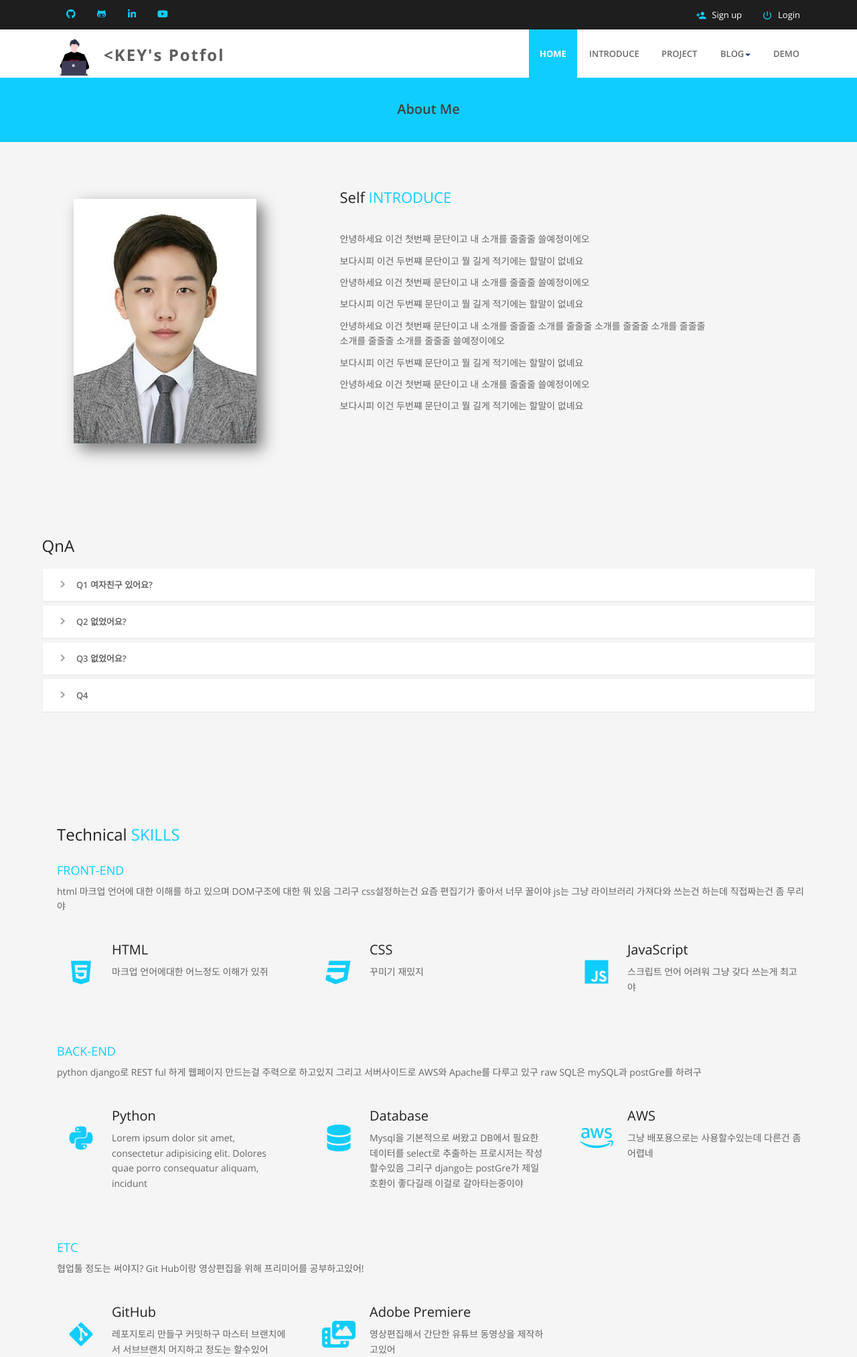
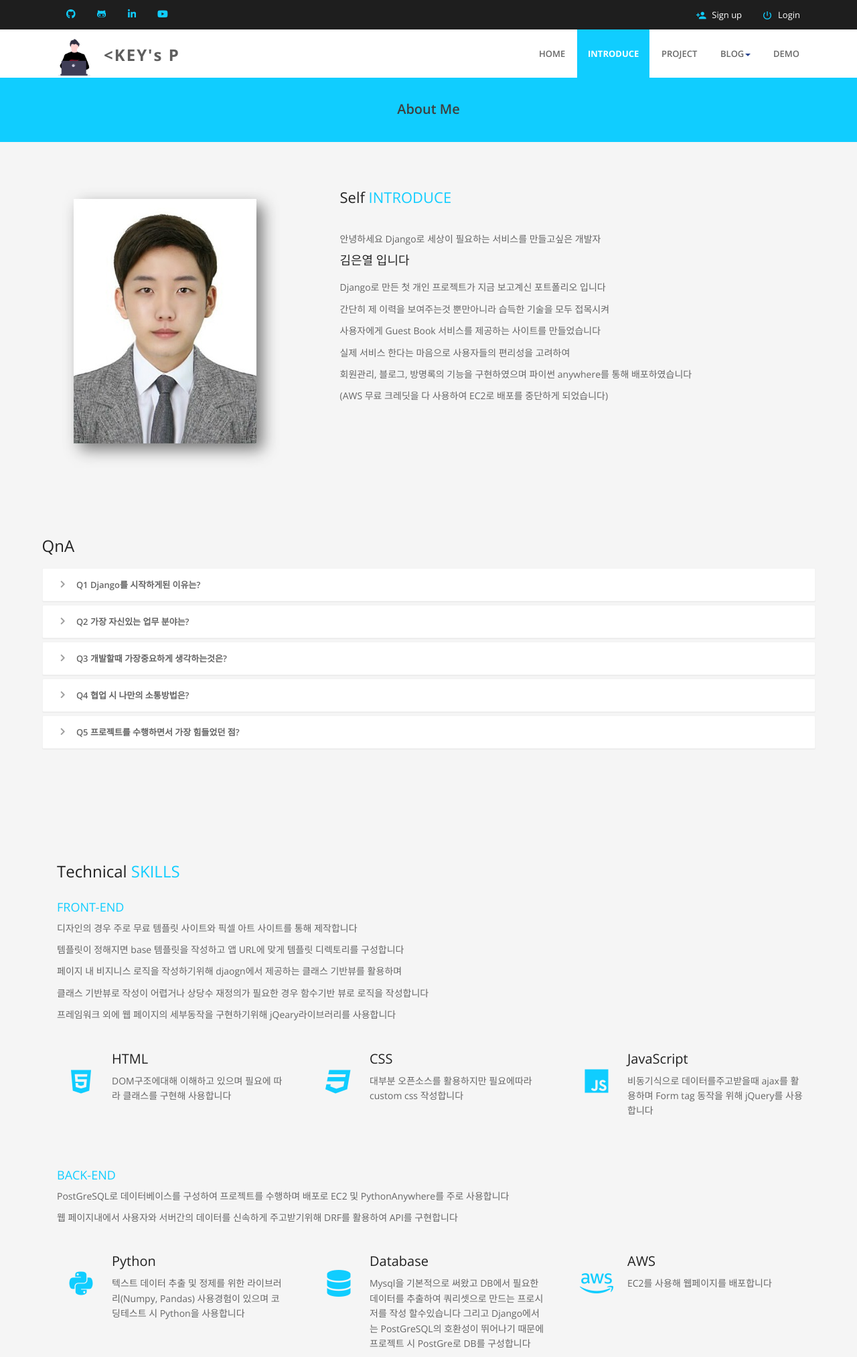
Before and after one commit to KimEunYeol/web-portfolio, a Django app: page /main/about in a window 1280 px wide; the page is wider, and only the part inside the window is pictured. Shown: the top 2026 px of that part at 67% size. Run offline with Django 3.2, Linux system fonts and the light colour scheme; parts of the project's set-up code (start-up, migrations or seed data) failed here and were passed over; some libraries are stand-ins or nearby versions.

Commit message:
templates renewal
context modify

```diff
--- a/portfolio_project/templates/base.html
+++ b/portfolio_project/templates/base.html
@@ -4,7 +4,7 @@
 
 <head>
 	<meta charset="utf-8">
-	<title>KEY's Portfolio for SunTech</title>
+	<title>KEY's Web Portfolio</title>
 	<meta name="viewport" content="width=device-width, initial-scale=1.0" />
 	<meta name="description" content="" />
 	<meta name="author" content="kimeunyeol" />
@@ -94,8 +94,7 @@
 						">
 							<div class="typing-txt">
 								<ul style="display: none;">
-									<li>&lt;KEY's&nbsp;Potfolio/&gt;</li>
-									<li>&lt;For&nbsp;SunTech/&gt;</li>
+									<li>&lt;KEY's&nbsp;Portfolio/&gt;</li>
 								</ul>
 							</div>
 							<p class="typing"></p>
@@ -103,12 +102,14 @@
 					</div>
 					<div class="navbar-collapse collapse ">
 						<ul class="nav navbar-nav">
-							<li class="active"><a class="waves-effect waves-dark" href="{% url 'main' %}">Home</a></li>
-							<li><a class="waves-effect waves-dark" href="{% url 'about' %}">Introduce</a></li>
-							<li><a class="waves-effect waves-dark" href="{% url 'project' %}">Project</a></li>
-							<li class="dropdown">
+
+
+							<li {% block intro %} {% endblock %}><a class="waves-effect waves-dark" href="{% url 'main' %}">Home</a></li>
+							<li {% block about %} {% endblock %} ><a class="waves-effect waves-dark" href="{% url 'about' %}">Introduce</a></li>
+							<li {% block project %} {% endblock %}><a class="waves-effect waves-dark" href="{% url 'project' %}">Project</a></li>
+							<li class="dropdown {% block blog %} {% endblock %} ">
 								<a href="#" data-toggle="dropdown"
-									class="dropdown-toggle waves-effect waves-dark">Blog<b class="caret"></b></a>
+								class="dropdown-toggle waves-effect waves-dark">Blog<b class="caret"></b></a>
 								<ul class="dropdown-menu">
 									<li><a class="waves-effect waves-dark" href="{% url 'post_list' %}">Post</a></li>
 									<li><a class="waves-effect waves-dark" href="{% url 'guestbook' %}">Guest Book</a>
--- a/portfolio_project/templates/base_simple.html
+++ b/portfolio_project/templates/base_simple.html
@@ -4,7 +4,7 @@
 
 <head>
 	<meta charset="utf-8">
-	<title>KEY's Portfolio for SunTech</title>
+	<title>KEY's Web Portfolio</title>
 	<meta name="viewport" content="width=device-width, initial-scale=1.0" />
 	<meta name="description" content="" />
 	<meta name="author" content="kimeunyeol" />
--- a/portfolio_project/templates/blog/post_list.html
+++ b/portfolio_project/templates/blog/post_list.html
@@ -1,5 +1,6 @@
 {% extends "base.html" %}
 {% load static %}
+{% block blog %} active {% endblock %}
 {% load widget_tweaks %}
 {% block head %}
 <!-- Vendor Styles -->
@@ -26,8 +27,9 @@
             <div class="col-md-12">
                 <div class="about-logo">
                     <h3>My <span class="color">Blog</span></h3>
-                    <p>뭐 대충 좀 너희 회사랑 관련된 기술과 산업동향 및 개발에 필요한 것들을 일목요연하게 포스팅해줄게</p>
-                    <p>그리고 덤으로 내가 이 포트폴리오를 하면서 알게된 수많은것들도 함꼐 올려줄게</p>
+                    <p>Django로 작성된 Blog 입니다</p>
+                    <p>Tag로 게시물을 정렬할수있으며 이미지 클릭시 썸네일을 확대하여 볼수 있습니다</p>
+                    <p>최하단에서 제목과 작성자를 연관해 검색 할수 있습니다</p>
                 </div>
             </div>
         </div>
--- a/portfolio_project/templates/guestbook/guestbook_list.html
+++ b/portfolio_project/templates/guestbook/guestbook_list.html
@@ -1,6 +1,6 @@
 {% extends "base.html" %}
 {% load static %}
-
+{% block blog %} active {% endblock %}
 {% if error_flag == True %}
 <script>alert('게시물 등록에 실패했습니다')</script>
 {% endif %}
@@ -68,7 +68,7 @@
 <div class="container">
 	<div class="col-8">
 		{% for guestbook_post in guestbook_posts %}
-		<div class="row service-v1 img-user margin-bottom-40">
+		<div class="row service-v1 img-user margin-bottom-40" style="display: table; margin-left: auto; margin-right: auto;">
 			<div class="col md-margin-bottom-40">
 				<div class="card small">
 					<div class="card-image">
--- a/portfolio_project/templates/intro/about.html
+++ b/portfolio_project/templates/intro/about.html
@@ -1,4 +1,5 @@
 {% extends "base.html" %}
+{% block about %} class="active" {% endblock %}
 {% block contents %}
 {% load static %}
 <section id="inner-headline">
@@ -20,14 +21,14 @@
 				<div class="col-md-6">
 					<div class="about-text">
 						<h3>Self <span class="color">Introduce</span></h3>
-						<p>안녕하세요 이건 첫번째 문단이고 내 소개를 줄줄줄 쓸예정이에오</p>
-						<p>보다시피 이건 두번쨰 문단이고 뭘 길게 적기에는 할말이 없녜요</p>
-						<p>안녕하세요 이건 첫번째 문단이고 내 소개를 줄줄줄 쓸예정이에오</p>
-						<p>보다시피 이건 두번쨰 문단이고 뭘 길게 적기에는 할말이 없녜요</p>
-						<p>안녕하세요 이건 첫번째 문단이고 내 소개를 줄줄줄 소개를 줄줄줄 소개를 줄줄줄 소개를 줄줄줄 소개를 줄줄줄 소개를 줄줄줄 쓸예정이에오</p>
-						<p>보다시피 이건 두번쨰 문단이고 뭘 길게 적기에는 할말이 없녜요</p>
-						<p>안녕하세요 이건 첫번째 문단이고 내 소개를 줄줄줄 쓸예정이에오</p>
-						<p>보다시피 이건 두번쨰 문단이고 뭘 길게 적기에는 할말이 없녜요</p>
+						<p>안녕하세요 Django로 세상이 필요하는 서비스를 만들고싶은 개발자</p>
+						<p><h4>김은열 입니다</h4></p>
+						<p>Django로 만든 첫 개인 프로젝트가 지금 보고계신 포트폴리오 입니다</p>
+						<p>간단히 제 이력을 보여주는것 뿐만아니라 습득한 기술을 모두 접목시켜</p>
+						<p>사용자에게 Guest Book 서비스를 제공하는 사이트를 만들었습니다</p>
+						<p>실제 서비스 한다는 마음으로 사용자들의 편리성을 고려하여</p>
+						<p>회원관리, 블로그, 방명록의 기능을 구현하였으며 파이썬 anywhere를 통해 배포하였습니다</p>
+						<p>(AWS 무료 크레딧을 다 사용하여 EC2로 배포를 중단하게 되었습니다)</p>
 					</div>
 				</div>
 			</div>
@@ -48,14 +49,14 @@
 							<div class="panel-heading">
 								<h4 class="panel-title">
 									<a data-toggle="collapse" data-parent="#accordion-alt3" href="#collapseOne-alt3">
-										<i class="fa fa-angle-right"></i> Q1 여자친구 있어요?
+										<i class="fa fa-angle-right"></i> Q1 Django를 시작하게된 이유는?
 									</a>
 								</h4>
 							</div>
 							<div id="collapseOne-alt3" class="panel-collapse collapse">
 								<!-- Panel body -->
 								<div class="panel-body">
-									아니 없어요
+									파이썬에서 제공하는 표준 웹 라이브러리 보다 범용성 많고 쉽고 빠르게 웹 프로그래밍을 할수 있다는 것에 매력을 느껴 시작하게 되었습니다
 								</div>
 							</div>
 						</div>
@@ -63,13 +64,14 @@
 							<div class="panel-heading">
 								<h4 class="panel-title">
 									<a data-toggle="collapse" data-parent="#accordion-alt3" href="#collapseTwo-alt3">
-										<i class="fa fa-angle-right"></i> Q2 없었어요?
+										<i class="fa fa-angle-right"></i> Q2 가장 자신있는 업무 분야는?
 									</a>
 								</h4>
 							</div>
 							<div id="collapseTwo-alt3" class="panel-collapse collapse">
 								<div class="panel-body">
-									없어요
+									개발 전후 설계나 산출물에대한 문서화 작업에 가장 자신있습니다 !</br>
+									많은 공모전 경험을 통해 문서화의 중요성을 느꼈습니다
 								</div>
 							</div>
 						</div>
@@ -77,13 +79,15 @@
 							<div class="panel-heading">
 								<h4 class="panel-title">
 									<a data-toggle="collapse" data-parent="#accordion-alt3" href="#collapseThree-alt3">
-										<i class="fa fa-angle-right"></i> Q3 없었어요?
+										<i class="fa fa-angle-right"></i> Q3 개발할때 가장중요하게 생각하는것은?
 									</a>
 								</h4>
 							</div>
 							<div id="collapseThree-alt3" class="panel-collapse collapse">
 								<div class="panel-body">
-									아니 없어요 그냥
+									클린코드를 작성하는것을 가장 중요시 합니다 !</br>
+									PEP8이나 'Two scoop of django' 같이 정해진 규격이나 프레임워크의 방향성에 맞추어 개발해야만
+									원활한 유지보수가 가능하다고 느꼈습니다
 								</div>
 							</div>
 						</div>
@@ -91,13 +95,32 @@
 							<div class="panel-heading">
 								<h4 class="panel-title">
 									<a data-toggle="collapse" data-parent="#accordion-alt3" href="#collapseFour-alt3">
-										<i class="fa fa-angle-right"></i> Q4
+										<i class="fa fa-angle-right"></i> Q4 협업 시 나만의 소통방법은?
 									</a>
 								</h4>
 							</div>
 							<div id="collapseFour-alt3" class="panel-collapse collapse">
 								<div class="panel-body">
-									Sample
+									팀원간 자연스럽게 서로 (겸손한?) 지적을 할수있는 분위기를 만드는 것 입니다</br>
+									감정적으로 '탓'을 하는 상황을 경계하기 위함입니다
+								</div>
+							</div>
+						</div>
+
+						<div class="panel">
+							<!-- Panel heading -->
+							<div class="panel-heading">
+								<h4 class="panel-title">
+									<a data-toggle="collapse" data-parent="#accordion-alt3" href="#collapseFive-alt3">
+										<i class="fa fa-angle-right"></i> Q5 프로젝트를 수행하면서 가장 힘들었던 점?
+									</a>
+								</h4>
+							</div>
+							<div id="collapseFive-alt3" class="panel-collapse collapse">
+								<!-- Panel body -->
+								<div class="panel-body">
+									마감시간을 지켜내는 부분이 가장 힘들었습니다</br>
+									이번 포트폴리오를 제작하면서 완성과 디테일 사이에서 적절하게 타협해내는 것이 중요하다 느꼈습니다
 								</div>
 							</div>
 						</div>
@@ -123,9 +146,11 @@
 									<h3>Technical <span class="color">Skills</span></h3>
 									<h4 style="padding-top: 10px;margin-bottom: 10px;"><span class="color"><span
 												class="color">Front-End</span></h4>
-									<p>html 마크업 언어에 대한 이해를 하고 있으며 DOM구조에 대한 뭐 있음 그리구 css설정하는건 요즘 편집기가 좋아서 너무 꿀이야
-										js는 그냥 라이브러리 가져다와 쓰는건 하는데 직접짜는건 좀 무리야
-									</p>
+									<p>디자인의 경우 주로 무료 템플릿 사이트와 픽셀 아트 사이트를 통해 제작합니다</p>
+									<p>템플릿이 정해지면 base 템플릿을 작성하고 앱 URL에 맞게 템플릿 디렉토리를 구성합니다</p>
+									<p>페이지 내 비지니스 로직을 작성하기위해 djaogn에서 제공하는 클래스 기반뷰를 활용하며</p>
+									<p>클래스 기반뷰로 작성이 어렵거나 상당수 재정의가 필요한 경우 함수기반 뷰로 로직을 작성합니다</p>
+									<p>프레임워크 외에 웹 페이지의 세부동작을 구현하기위해 jQeary라이브러리를 사용합니다</p>
 								</div>
 							</div>
 						</div>
@@ -136,14 +161,14 @@
 								<i class="icon-info-blocks fa fa-html5"></i>
 								<div class="info-blocks-in">
 									<h3>HTML</h3>
-									<p>마크업 언어에대한 어느정도 이해가 있쥐</p>
+									<p>DOM구조에대해 이해하고 있으며 필요에 따라 클래스를 구현해 사용합니다</p>
 								</div>
 							</div>
 							<div class="col-sm-4 info-blocks">
 								<i class="icon-info-blocks fa fa-css3"></i>
 								<div class="info-blocks-in">
 									<h3>CSS</h3>
-									<p>꾸미기 재밌지</p>
+									<p>대부분 오픈소스를 활용하지만 필요에따라 custom css 작성합니다</p>
 								</div>
 							</div>
 							<div class="col-sm-4 info-blocks">
@@ -151,7 +176,7 @@
 								<i class="icon-info-blocks fa fab fa-js"></i>
 								<div class="info-blocks-in">
 									<h3>JavaScript</h3>
-									<p>스크립트 언어 어려워 그냥 갖다 쓰는게 최고야</p>
+									<p>비동기식으로 데이터를주고받을때 ajax를 활용하며 Form tag 동작을 위해 jQuery를 사용합니다</p>
 								</div>
 							</div>
 						</div>
@@ -160,9 +185,8 @@
 								<div class="about-logo">
 									<h4 style="padding-top: 10px;margin-bottom: 10px;"><span class="color"><span
 												class="color">Back-End</span></h4>
-									<p>python django로 REST ful 하게 웹페이지 만드는걸 주력으로 하고있지
-										그리고 서버사이드로 AWS와 Apache를 다루고 있구 raw SQL은 mySQL과 postGre를 하려구
-									</p>
+									<p>PostGreSQL로 데이터베이스를 구성하여 프로젝트를 수행하며 배포로 EC2 및 PythonAnywhere를 주로 사용합니다</p>
+									<p>웹 페이지내에서 사용자와 서버간의 데이터를 신속하게 주고받기위해 DRF를 활용하여 API를 구현합니다</p>
 								</div>
 							</div>
 						</div>
@@ -172,25 +196,23 @@
 								<i class="icon-info-blocks fa fab fa-python"></i>
 								<div class="info-blocks-in">
 									<h3>Python</h3>
-									<p>Lorem ipsum dolor sit amet, consectetur adipisicing elit. Dolores quae porro
-										consequatur aliquam,
-										incidunt</p>
+									<p>텍스트 데이터 추출 및 정제를 위한 라이브러리(Numpy, Pandas) 사용경험이 있으며
+										 코딩테스트 시 Python을 사용합니다</p>
 								</div>
 							</div>
 							<div class="col-sm-4 info-blocks">
 								<i class="icon-info-blocks fa fa-database"></i>
 								<div class="info-blocks-in">
 									<h3>Database</h3>
-									<p>Mysql을 기본적으로 써왔고 DB에서 필요한 데이터를 select로 추출하는 프로시저는 작성할수있음
-										그리구 django는 postGre가 제일 호환이 좋다길래 이걸로 갈아타는중이야
-									</p>
+									<p>Mysql을 기본적으로 써왔고 DB에서 필요한 데이터를 추출하여 쿼리셋으로 만드는 프로시저를 작성 할수있습니다
+										그리고 Django에서는 PostGreSQL의 호환성이 뛰어나기 때문에 프로젝트 시 PostGre로 DB를 구성합니다									</p>
 								</div>
 							</div>
 							<div class="col-sm-4 info-blocks">
 								<i class="icon-info-blocks fa fa-aws"></i>
 								<div class="info-blocks-in">
 									<h3>AWS</h3>
-									<p>그냥 배포용으로는 사용할수있는데 다른건 좀 어렵네</p>
+									<p>EC2를 사용해 웹페이지를 배포합니다</p>
 								</div>
 							</div>
 						</div>
@@ -199,7 +221,7 @@
 								<div class="about-logo">
 									<h4 style="padding-top: 10px;margin-bottom: 10px;"><span class="color"><span
 												class="color">ETC</span></h4>
-									<p>협업툴 정도는 써야지? Git Hub이랑 영상편집을 위해 프리미어를 공부하고있어!
+									<p>개발에 필요하거나 혹은 개인적인 필요로 사용하고있는 기술들입니다
 									</p>
 								</div>
 							</div>
@@ -210,19 +232,20 @@
 								<i class="icon-info-blocks fa fa-git-alt"></i>
 								<div class="info-blocks-in">
 									<h3>GitHub</h3>
-									<p>레포지토리 만들구 커밋하구 마스터 브랜치에서 서브브랜치 머지하고 정도는 할수있어</p>
+									<p>기본적인 레포지토리 구성과 커밋 외에 브랜치 관리 또한 활용하고 있습니다</p>
 								</div>
 							</div>
 							<div class="col-sm-4 info-blocks">
 								<i class="icon-info-blocks fa fa-photo-video"></i>
 								<div class="info-blocks-in">
 									<h3>Adobe Premiere</h3>
-									<p>영상편집해서 간단한 유튜브 동영상을 제작하고있어</p>
+									<p>포트폴리오 제작 과정을 유튜브로 만들기 위해 영상제작툴로 프리미어를 사용하고 있습니다</p>
 								</div>
 							</div>
 
 						</div>
 						<div>
+						<!--
 							<div class="block-heading-two">
 								<h4 style="padding-top: 30px;margin-bottom: 30px;"><span class="color">
 										Competency
@@ -230,7 +253,7 @@
 							</div>
 							<h6>Front-End</h6>
 							<div class="progress pb-sm">
-								<!-- White color (progress-bar-white) -->
+
 								<div class="progress-bar progress-bar-red" role="progressbar" aria-valuenow="40"
 									aria-valuemin="0" aria-valuemax="100" style="width: 40%">
 									<span class="sr-only">40% Complete (success)</span>
@@ -257,6 +280,7 @@
 									<span class="sr-only">40% Complete (success)</span>
 								</div>
 							</div>
+						-->
 						</div>
 					</div>
 					<!-- End Info Blcoks -->
@@ -272,11 +296,11 @@
 						<div class="testimonials">
 							<div class="active item">
 								<blockquote style="margin-bottom:80px; text-align:center; margin-left: 200px;margin-right: 200px;">
-									<p>적게일하고 많이벌고</p>
-									<p>김비전비전비전</p>
-									<p>비젼비젼비젼</p>
-									<p>비젼비젼비젼</p>
-									<p>비젼비젼비젼</p>
+									<p></p>
+									<p>상상하는 모든 것을 웹으로 구현하고자 합니다</p>
+									<p>당장의 실패에 좌절하지 않고 실패도 하나의 케이스로 극복해내는 개발자가 되고자 합니다</p>
+									<p>기능도 중요하지만 사용자의 용이성과 편리함을 중점으로 상업성의 방향을 찾고자 합니다</p>
+									<p></p>
 								</blockquote>
 
 								<div class="block-heading-two">
@@ -288,13 +312,13 @@
 										<img alt="" src="img/team4.jpg" class="pull-left" style="margin-left: 20px;">
 										<div class="pull-left" style="margin-right: 100px;">
 											<span class="testimonials-name">박유현 기술사(PWC)</span>
-											<span class="testimonials-post">"은열이는 참 열심히해요~"</span>
+											<span class="testimonials-post">한이음 프로젝트를 진행하면서 프로젝트 컨설팅에 대해 배울수 있었습니다</span>
 										</div>
-										<img alt="" src="img/team4.jpg" class="pull-left" style="margin-left: 20px;">
+										<!-- <img alt="" src="img/team4.jpg" class="pull-left" style="margin-left: 20px;">
 										<div class="pull-left" style="margin-right: 100px;">
 											<span class="testimonials-name">박은정 교수(UST)</span>
-											<span class="testimonials-post">"은열이는 참 잘해요~"</span>
-										</div>
+											<span class="testimonials-post">인공지능 분야에 모습에 도전정신을 본받았습니다</span>
+										</div> -->
 									</div>
 								</div>
 							</div>
```
Also changed, not shown: portfolio_project/portfolio_project/settings.py (+8 -2 lines), portfolio_project/templates/intro/index.html (+38 -44 lines), portfolio_project/templates/intro/project.html (+60 -58 lines), portfolio_project/blog/migrations/0001_initial.py, portfolio_project/guestbook/migrations/0001_initial.py, portfolio_project/media/사용자.png (added), portfolio_project/user/migrations/0001_initial.py, 1 other file.
